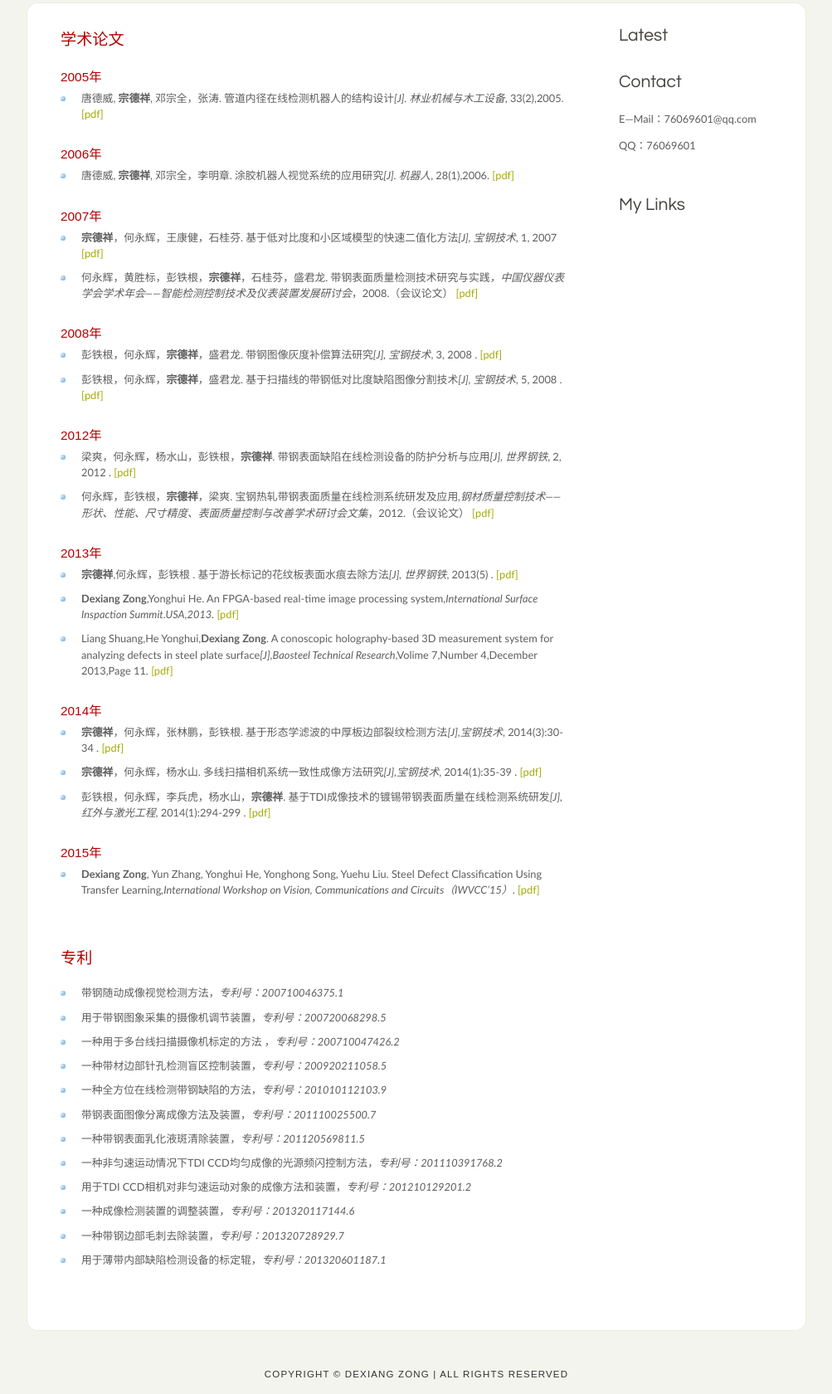
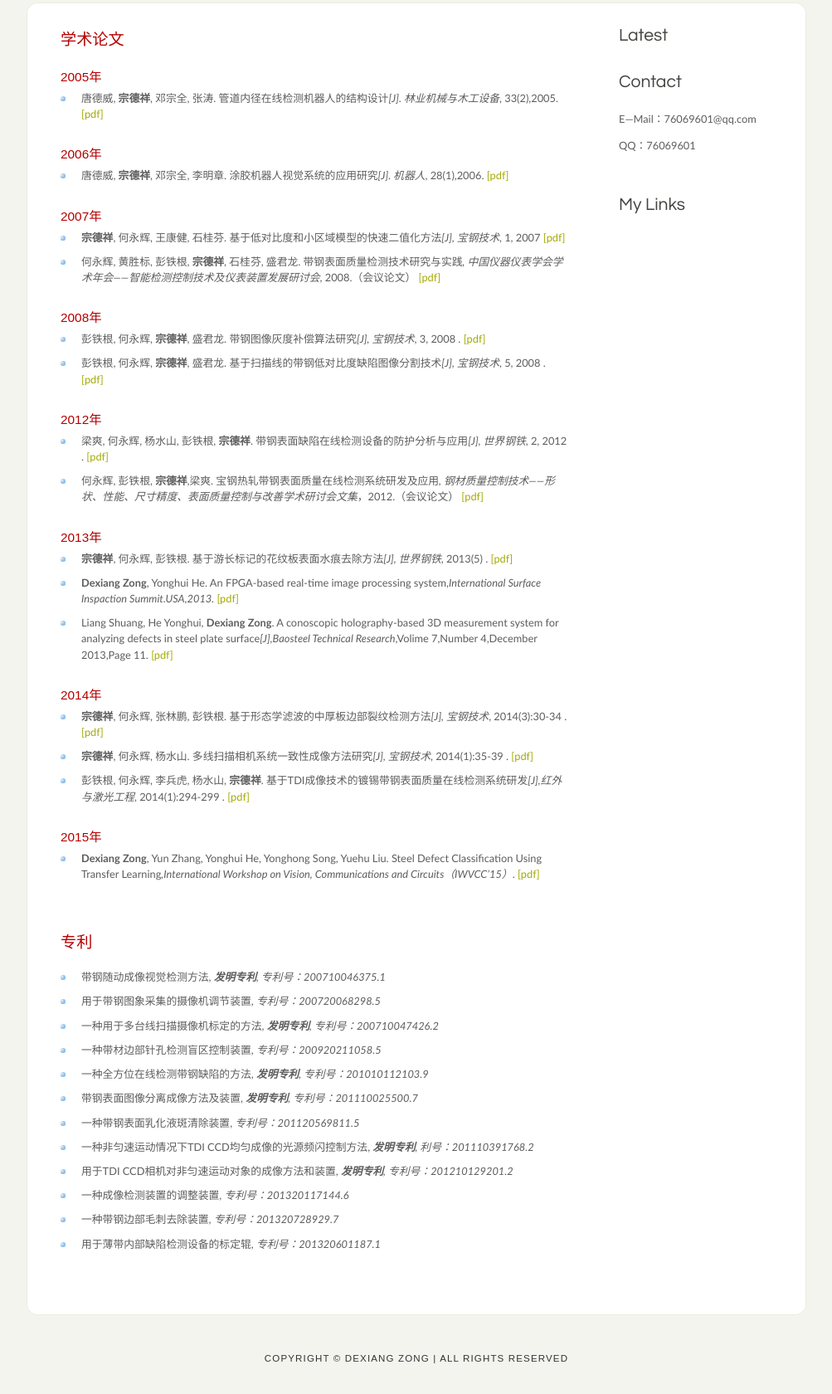
Before and after one commit to wazdxm/visionbang.github.io, a plain HTML site: page Publication.html in a window 1280 px wide. Shown: the part 197-1877 px from the top of the page at 83% size, without its empty margins (138-1141 px from the left). Drawn offline with Linux system fonts and the light colour scheme.

Commit message:
Update Publication.html

```diff
--- a/Publication.html
+++ b/Publication.html
@@ -39,38 +39,38 @@
           <h2>学术论文</h2>
           <h4>2005年</h4>
           <ul>
-              <li>唐德威, <strong>宗德祥</strong>, 邓宗全，张涛. 管道内径在线检测机器人的结构设计<i>[J]. 林业机械与木工设备</i>, 33(2),2005.<a href="#"> [pdf]</a></li>
+              <li>唐德威, <strong>宗德祥</strong>, 邓宗全, 张涛. 管道内径在线检测机器人的结构设计<i>[J]. 林业机械与木工设备</i>, 33(2),2005.<a href="#"> [pdf]</a></li>
           </ul>
-		  <h4>2006年</h4>
+          <h4>2006年</h4>
           <ul>
-              <li>唐德威, <strong>宗德祥</strong>, 邓宗全，李明章. 涂胶机器人视觉系统的应用研究<i>[J]. 机器人</i>, 28(1),2006.<a href="#"> [pdf]</a></li>
+              <li>唐德威, <strong>宗德祥</strong>, 邓宗全, 李明章. 涂胶机器人视觉系统的应用研究<i>[J]. 机器人</i>, 28(1),2006.<a href="#"> [pdf]</a></li>
           </ul>
           <h4>2007年</h4>
           <ul>
-              <li><strong>宗德祥</strong>，何永辉，王康健，石桂芬. 基于低对比度和小区域模型的快速二值化方法<i>[J], 宝钢技术</i>, 1, 2007<a href="#"> [pdf]</a></li>
-			  <li>何永辉，黄胜标，彭铁根，<strong>宗德祥</strong>，石桂芬，盛君龙. 带钢表面质量检测技术研究与实践<i>，中国仪器仪表学会学术年会——智能检测控制技术及仪表装置发展研讨会</i>，2008.（会议论文）<a href="#"> [pdf]</a></li>
+              <li><strong>宗德祥</strong>, 何永辉, 王康健, 石桂芬. 基于低对比度和小区域模型的快速二值化方法<i>[J], 宝钢技术</i>, 1, 2007<a href="#"> [pdf]</a></li>
+	      <li>何永辉, 黄胜标, 彭铁根, <strong>宗德祥</strong>, 石桂芬, 盛君龙. 带钢表面质量检测技术研究与实践<i>, 中国仪器仪表学会学术年会——智能检测控制技术及仪表装置发展研讨会</i>, 2008.（会议论文）<a href="#"> [pdf]</a></li>
           </ul>
           <h4>2008年</h4>
           <ul>
-              <li>彭铁根，何永辉，<strong>宗德祥</strong>，盛君龙. 带钢图像灰度补偿算法研究<i>[J], 宝钢技术</i>, 3, 2008 .</i><a href="#"> [pdf]</a></li>
-              <li>彭铁根，何永辉，<strong>宗德祥</strong>，盛君龙. 基于扫描线的带钢低对比度缺陷图像分割技术<i>[J], 宝钢技术</i>, 5, 2008 .</i><a href="#"> [pdf]</a></li>
+              <li>彭铁根, 何永辉, <strong>宗德祥</strong>, 盛君龙. 带钢图像灰度补偿算法研究<i>[J], 宝钢技术</i>, 3, 2008 .</i><a href="#"> [pdf]</a></li>
+              <li>彭铁根, 何永辉, <strong>宗德祥</strong>, 盛君龙. 基于扫描线的带钢低对比度缺陷图像分割技术<i>[J], 宝钢技术</i>, 5, 2008 .</i><a href="#"> [pdf]</a></li>
           </ul>
           <h4>2012年</h4>
           <ul>
-              <li>梁爽，何永辉，杨水山，彭铁根，<strong>宗德祥</strong>. 带钢表面缺陷在线检测设备的防护分析与应用<i>[J], 世界钢铁</i>, 2, 2012 .</i><a href="#"> [pdf]</a></li>
-			  <li>何永辉，彭铁根，<strong>宗德祥</strong>，梁爽. 宝钢热轧带钢表面质量在线检测系统研发及应用<i>,钢材质量控制技术——形状、性能、尺寸精度、表面质量控制与改善学术研讨会文集</i>，2012.（会议论文）<a href="#"> [pdf]</a></li>
+              <li>梁爽, 何永辉, 杨水山, 彭铁根, <strong>宗德祥</strong>. 带钢表面缺陷在线检测设备的防护分析与应用<i>[J], 世界钢铁</i>, 2, 2012 .</i><a href="#"> [pdf]</a></li>
+	      <li>何永辉, 彭铁根, <strong>宗德祥</strong>,梁爽. 宝钢热轧带钢表面质量在线检测系统研发及应用<i>, 钢材质量控制技术——形状、性能、尺寸精度、表面质量控制与改善学术研讨会文集</i>，2012.（会议论文）<a href="#"> [pdf]</a></li>
           </ul>
-		  <h4>2013年</h4>
+          <h4>2013年</h4>
           <ul>
-              <li><strong>宗德祥</strong>,何永辉，彭铁根 . 基于游长标记的花纹板表面水痕去除方法<i>[J], 世界钢铁</i>, 2013(5) .</i><a href="#"> [pdf]</a></li>
-			  <li><strong>Dexiang Zong</strong>,Yonghui He. An FPGA-based real-time image processing system,<i>International Surface Inspaction Summit.USA,2013.</i><a href="#"> [pdf]</a></li>
-			  <li>Liang Shuang,He Yonghui,<strong>Dexiang Zong</strong>. A conoscopic holography-based 3D measurement system for analyzing defects in steel plate surface<i>[J],Baosteel Technical Research</i>,Volime 7,Number 4,December 2013,Page 11.<a href="#"> [pdf]</a></li>
+              <li><strong>宗德祥</strong>, 何永辉, 彭铁根. 基于游长标记的花纹板表面水痕去除方法<i>[J], 世界钢铁</i>, 2013(5) .</i><a href="#"> [pdf]</a></li>
+	      <li><strong>Dexiang Zong</strong>, Yonghui He. An FPGA-based real-time image processing system,<i>International Surface Inspaction Summit.USA,2013.</i><a href="#"> [pdf]</a></li>
+	      <li>Liang Shuang, He Yonghui, <strong>Dexiang Zong</strong>. A conoscopic holography-based 3D measurement system for analyzing defects in steel plate surface<i>[J],Baosteel Technical Research</i>,Volime 7,Number 4,December 2013,Page 11.<a href="#"> [pdf]</a></li>
           </ul>
           <h4>2014年</h4>
           <ul>
-		      <li><strong>宗德祥</strong>，何永辉，张林鹏，彭铁根. 基于形态学滤波的中厚板边部裂纹检测方法<i>[J],宝钢技术</i>, 2014(3):30-34 .<a href="#"> [pdf]</a></li>
-			  <li><strong>宗德祥</strong>，何永辉，杨水山. 多线扫描相机系统一致性成像方法研究<i>[J],宝钢技术</i>, 2014(1):35-39 .<a href="#"> [pdf]</a></li>
-              <li>彭铁根，何永辉，李兵虎，杨水山，<strong>宗德祥</strong>. 基于TDI成像技术的镀锡带钢表面质量在线检测系统研发<i>[J],红外与激光工程</i>, 2014(1):294-299 .<a href="#"> [pdf]</a></li>
+	      <li><strong>宗德祥</strong>, 何永辉, 张林鹏, 彭铁根. 基于形态学滤波的中厚板边部裂纹检测方法<i>[J], 宝钢技术</i>, 2014(3):30-34 .<a href="#"> [pdf]</a></li>
+	      <li><strong>宗德祥</strong>, 何永辉, 杨水山. 多线扫描相机系统一致性成像方法研究<i>[J], 宝钢技术</i>, 2014(1):35-39 .<a href="#"> [pdf]</a></li>
+              <li>彭铁根, 何永辉, 李兵虎, 杨水山, <strong>宗德祥</strong>. 基于TDI成像技术的镀锡带钢表面质量在线检测系统研发<i>[J],红外与激光工程</i>, 2014(1):294-299 .<a href="#"> [pdf]</a></li>
           </ul>
           <h4>2015年</h4>
           <ul>
@@ -79,19 +79,18 @@
           <br />
           <h2>专利</h2>
           <ul>
-              <li>带钢随动成像视觉检测方法，<i>专利号：200710046375.1</i></li>
-              <li>用于带钢图象采集的摄像机调节装置，<i>专利号：200720068298.5 </i></li>
-              <li>一种用于多台线扫描摄像机标定的方法 ，<i>专利号：200710047426.2 </i></li>
-              <li>一种带材边部针孔检测盲区控制装置，<i>专利号：200920211058.5 </i></li>
-              <li>一种全方位在线检测带钢缺陷的方法，<i>专利号：201010112103.9</i></li>
-              <li>带钢表面图像分离成像方法及装置，<i>专利号：201110025500.7 </i></li>
-              <li>一种带钢表面乳化液斑清除装置，<i>专利号：201120569811.5 </i></li>
-              <li>一种非匀速运动情况下TDI CCD均匀成像的光源频闪控制方法，<i>专利号：201110391768.2 </i></li>
-              <li>用于TDI CCD相机对非匀速运动对象的成像方法和装置，<i>专利号：201210129201.2</i></li>
-              <li>一种成像检测装置的调整装置，<i>专利号：201320117144.6</i></li>
-              <li>一种带钢边部毛刺去除装置，<i>专利号：201320728929.7</i></li>
-              <li>用于薄带内部缺陷检测设备的标定辊，<i>专利号：201320601187.1</i></li>
-
+              <li>带钢随动成像视觉检测方法, <i><strong>发明专利</strong>, 专利号：200710046375.1</i></li>
+              <li>用于带钢图象采集的摄像机调节装置, <i>专利号：200720068298.5 </i></li>
+              <li>一种用于多台线扫描摄像机标定的方法, <i><strong>发明专利</strong>, 专利号：200710047426.2 </i></li>
+              <li>一种带材边部针孔检测盲区控制装置, <i>专利号：200920211058.5 </i></li>
+              <li>一种全方位在线检测带钢缺陷的方法, <i><strong>发明专利</strong>, 专利号：201010112103.9</i></li>
+              <li>带钢表面图像分离成像方法及装置, <i><strong>发明专利</strong>, 专利号：201110025500.7 </i></li>
+              <li>一种带钢表面乳化液斑清除装置, <i>专利号：201120569811.5 </i></li>
+              <li>一种非匀速运动情况下TDI CCD均匀成像的光源频闪控制方法, <i><strong>发明专利</strong>, 利号：201110391768.2 </i></li>
+              <li>用于TDI CCD相机对非匀速运动对象的成像方法和装置, <i><strong>发明专利</strong>, 专利号：201210129201.2</i></li>
+              <li>一种成像检测装置的调整装置, <i>专利号：201320117144.6</i></li>
+              <li>一种带钢边部毛刺去除装置, <i>专利号：201320728929.7</i></li>
+              <li>用于薄带内部缺陷检测设备的标定辊, <i>专利号：201320601187.1</i></li>
           </ul>
           <br/>
 
```
